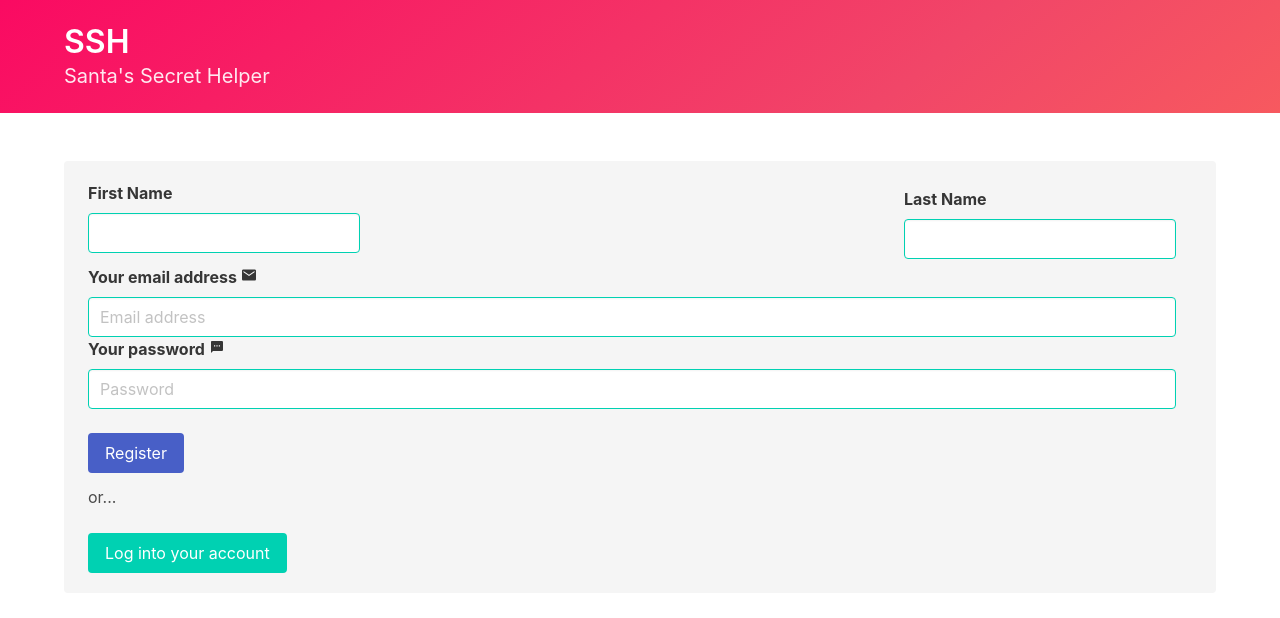
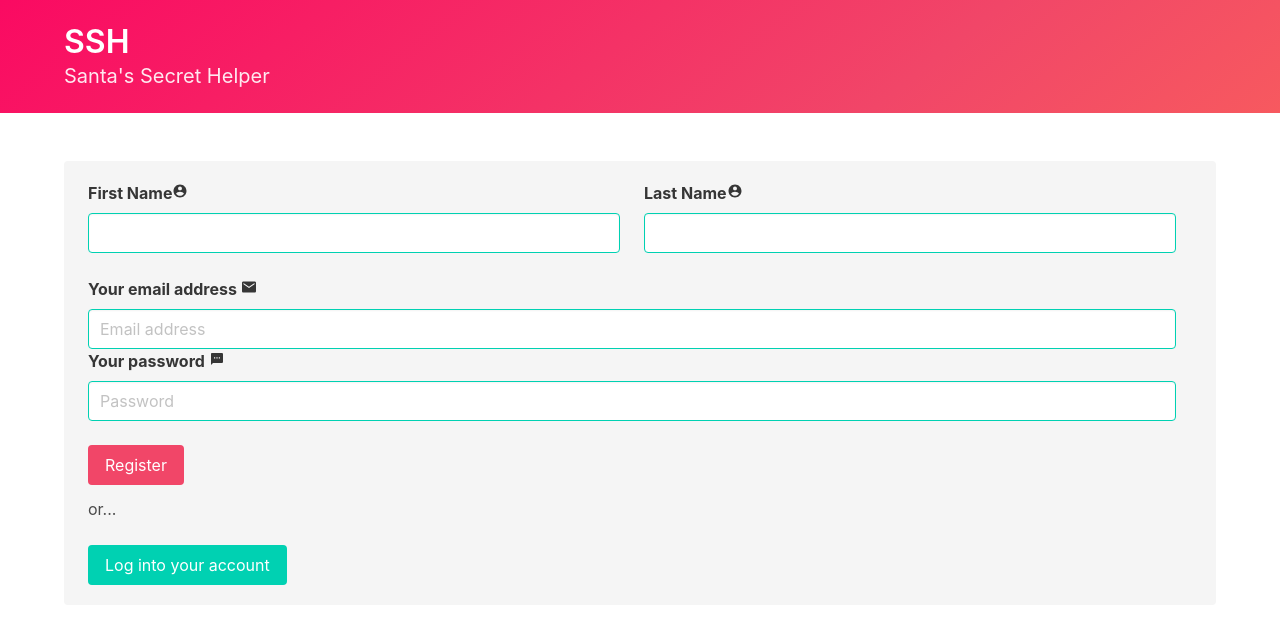
Before and after one commit to vladolaru/bei-ssh-cosmin, a PHP site: page /view/register.php in a window 1280 px wide. Shown: the top 618 px of the page. Run offline with PHP 8.4, Linux system fonts and the light colour scheme; some libraries are stand-ins or nearby versions.

Commit message:
added some other forms

```diff
--- a/index.php
+++ b/index.php
@@ -3,4 +3,3 @@
 
 echo "<script> location.href='view/login.php'; </script>";
 exit;
-?>
--- a/view/footer.php
+++ b/view/footer.php
@@ -4,6 +4,11 @@
 <html>
 <body>
 
+<style>
+    .container{
+        max-width: 500px;
+    }
+</style>
 
 <section class="hero is-small is-danger is-bold">
     <div class="hero">
@@ -41,11 +46,7 @@
             </div>
 
 
-            </div>
-
-
         </nav>
-
     </div>
 
 </section>
--- a/view/header.php
+++ b/view/header.php
@@ -4,14 +4,10 @@
 <html>
 <head>
     <link rel="stylesheet" href="https://cdnjs.cloudflare.com/ajax/libs/bulma/0.6.2/css/bulma.min.css">
+    <script src="https://unpkg.com/ionicons@4.3.0/dist/ionicons.js"></script>
 </head>
 <body>
 
-<style>
-    .container{
-        max-width: 500px;
-    }
-</style>
 
 <section class="hero is-small is-danger is-bold">
 
--- a/view/login.php
+++ b/view/login.php
@@ -1,12 +1,7 @@
 <?php include_once 'header.php'; ?>
 
 <html>
-<head>
-	<link rel="stylesheet" href="https://cdnjs.cloudflare.com/ajax/libs/bulma/0.6.2/css/bulma.min.css">
-	<script src="https://unpkg.com/ionicons@4.3.0/dist/ionicons.js"></script>
-</head>
 <body>
-
 
 <section class="section">
 	<div class="container">
@@ -18,6 +13,7 @@
 					<input class="input is-primary" type="email" placeholder="Email address" value="">
 
 <div class="field">
+	<br>
 	<label class="label">Your password <ion-icon name="text"></ion-icon> </label>
 	<div class="control">
 		<input class="input is-primary" type="text" placeholder="Password" value="">
--- a/view/register.php
+++ b/view/register.php
@@ -1,10 +1,6 @@
 <?php include_once 'header.php'; ?>
 
 <html>
-<head>
-	<link rel="stylesheet" href="https://cdnjs.cloudflare.com/ajax/libs/bulma/0.6.2/css/bulma.min.css">
-	<script src="https://unpkg.com/ionicons@4.3.0/dist/ionicons.js"></script>
-</head>
 <body>
 
 
@@ -12,26 +8,23 @@
 	<div class="container">
 		<div class="notification">
 
-				<div class="container">
-					<div class="field">
-						<div class="level">
 
-							<div class="field">
-								<label class="label">First Name</label>
+            <div class="columns">
+                <div class="column is-half">
+                    <label class="label">First Name<ion-icon name="contact"></ion-icon></label>
                     <div class="control ">
-									<input class="input is-primary" type="text"  value="">
+                        <input class="input is-primary" type="email" value="">
                     </div>
                 </div>
 
-							<div class="field">
-								<label class="label">Last Name</label>
-								<div class="control">
-									<input class="input is-primary" type="text"  value="">
+                <div class="column is-half">
+                    <label class="label">Last Name<ion-icon name="contact"></ion-icon></label>
+                    <div class="control ">
+                        <input class="input is-primary" type="email" value="">
                     </div>
                 </div>
             </div>
-					</div>
-				</div>
+
 
 				<label class="label">Your email address <ion-icon name="mail"></ion-icon> </label>
 				<div class="control ">
@@ -46,7 +39,7 @@
 							<div class="field is-grouped">
 								<div class="control">
 									<br>
-									<button class="button is-link">Register</button>
+									<button class="button is-danger">Register</button>
 								</div>
 							</div>
 						</div>
```
Also changed, not shown: view/persons.php (+3 -5 lines). Lines whose indentation alone changed are shown as unchanged.
